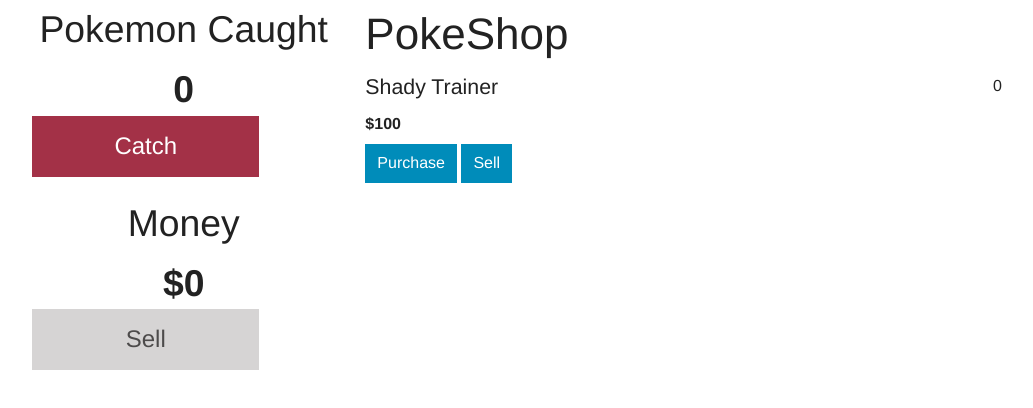
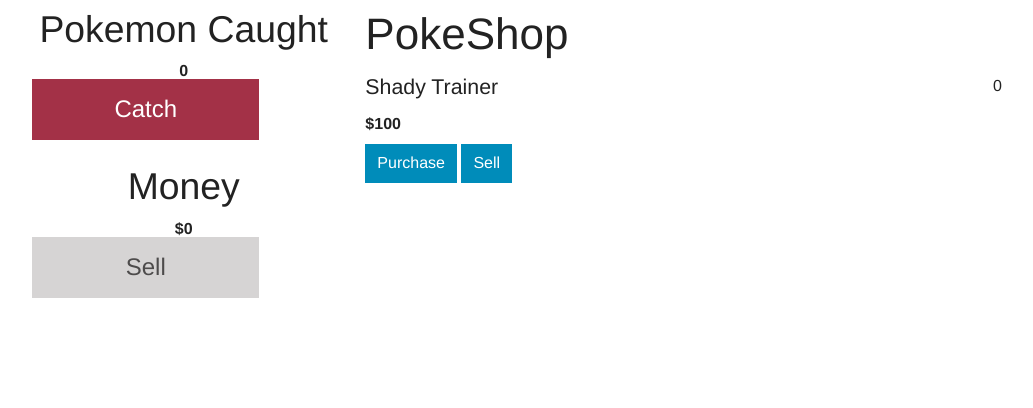
Before and after one commit to DeathGod130/pokeclicker, a website: page index.html in a window 1280 px wide. Shown: the whole page, without its empty margins (123-1156 px from the left). Drawn offline with Linux system fonts and the light colour scheme.

Commit message:
Fix some HTML issues.

```diff
--- a/index.html
+++ b/index.html
@@ -11,7 +11,7 @@
       <div class="small-12 medium-4 columns">
         <div class="buttons">
           <div class="catch">
-            <h1>Pokemon Caught<h1>
+            <h1>Pokemon Caught</h1>
             <div class="amount">
               <span id="pokemon">0</span>
             </div>
@@ -19,7 +19,7 @@
           </div>
 
           <div class="sell">
-            <h1>Money<h1>
+            <h1>Money</h1>
             <div class="amount">
               $<span id="money">0</span>
             </div>
@@ -40,8 +40,8 @@
               <button>Purchase</button>
               <button>Sell</button>
             </div>
-          </div>
-        </div>
+          </li>
+        </ul>
       </div>
     </div>
 
```
